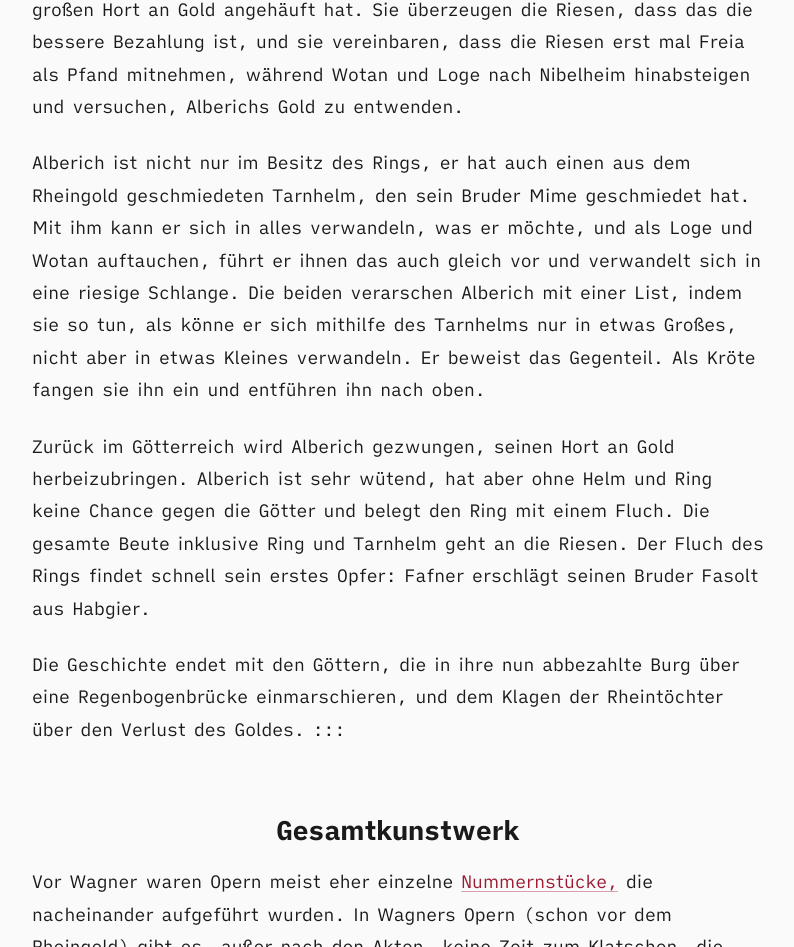
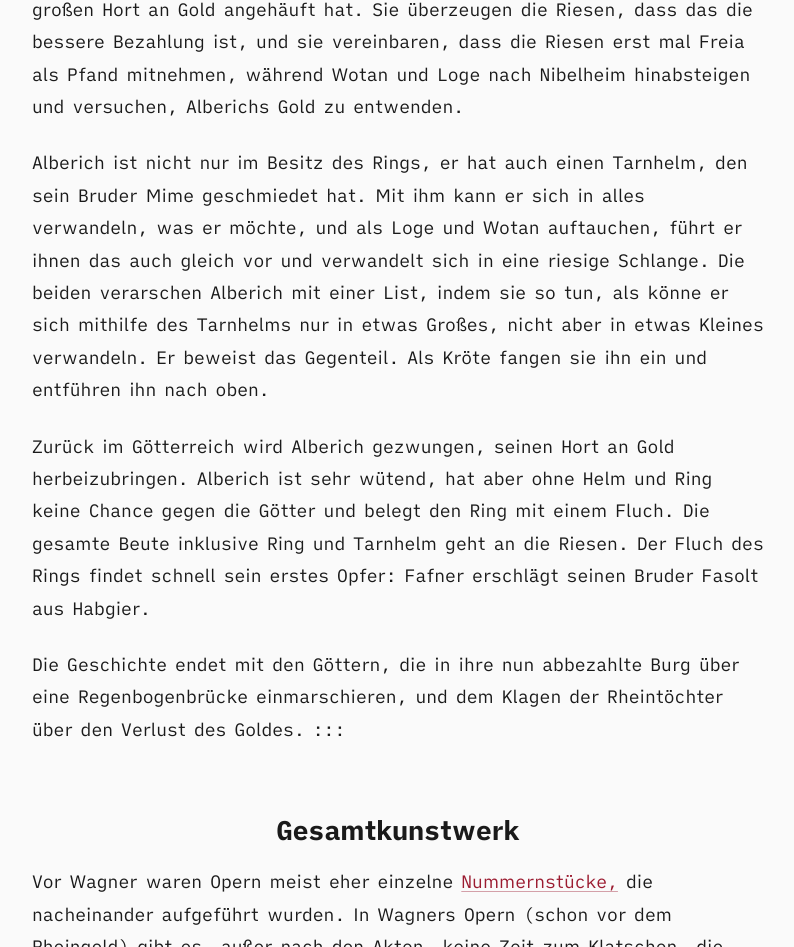
Before and after one commit to philphilphil/schoener_sterben, an Astro site: page /posts/wagner-rheingold-fantasy-blockbuster in a window 1280 px wide. Shown: the part 3411-4358 px from the top of the page, without its empty margins (242-1036 px from the left). Built offline with nearby package versions, Linux system fonts and the light colour scheme; Astro itself is replaced by a stand-in of ours.

Commit message:
fix possible mistake

```diff
--- a/src/content/posts/2026-04-13_wagner-rheingold-fantasy-blockbuster.mdx
+++ b/src/content/posts/2026-04-13_wagner-rheingold-fantasy-blockbuster.mdx
@@ -35,7 +35,6 @@ recordings:
       - name: Met on Demand
         url: "https://ondemand.metopera.org/performance/detail/53d9f72f-307e-5eec-8492-4f11feaf3f05"
 ---
-
 :::tldr
 Aus dem Rheingold wird ein Ring geschmiedet, der große Macht verleiht und mehrfach den Besitzer wechselt.
 :::
@@ -65,7 +64,7 @@ Der Nibelung Alberich stolpert zufällig über die drei Rheintöchter. Er versuc
 
 Szenenwechsel. Das Götterehepaar Wotan und Fricka ließ sich von den zwei Riesen Fasolt und Fafner eine neue Burg namens Walhall bauen. Als Bezahlung hat Wotan die Göttin Freia versprochen. Problem: Die goldenen Äpfel aus Freias Garten sorgen dafür, dass die Götter jung bleiben. Ohne Freia altern sie. Loge hatte Wotan versprochen, dass sich das schon irgendwie regeln wird, doch nun ist die Burg fertig, keine andere Bezahlmöglichkeit zugegen, und somit möchten die Riesen Freia mitnehmen, womit vor allem Fricka ein Problem hat. Loge erzählt, dass Alberich einen großen Hort an Gold angehäuft hat. Sie überzeugen die Riesen, dass das die bessere Bezahlung ist, und sie vereinbaren, dass die Riesen erst mal Freia als Pfand mitnehmen, während Wotan und Loge nach Nibelheim hinabsteigen und versuchen, Alberichs Gold zu entwenden.
 
-Alberich ist nicht nur im Besitz des Rings, er hat auch einen aus dem Rheingold geschmiedeten Tarnhelm, den sein Bruder Mime geschmiedet hat. Mit ihm kann er sich in alles verwandeln, was er möchte, und als Loge und Wotan auftauchen, führt er ihnen das auch gleich vor und verwandelt sich in eine riesige Schlange. Die beiden verarschen Alberich mit einer List, indem sie so tun, als könne er sich mithilfe des Tarnhelms nur in etwas Großes, nicht aber in etwas Kleines verwandeln. Er beweist das Gegenteil. Als Kröte fangen sie ihn ein und entführen ihn nach oben.
+Alberich ist nicht nur im Besitz des Rings, er hat auch einen Tarnhelm, den sein Bruder Mime geschmiedet hat. Mit ihm kann er sich in alles verwandeln, was er möchte, und als Loge und Wotan auftauchen, führt er ihnen das auch gleich vor und verwandelt sich in eine riesige Schlange. Die beiden verarschen Alberich mit einer List, indem sie so tun, als könne er sich mithilfe des Tarnhelms nur in etwas Großes, nicht aber in etwas Kleines verwandeln. Er beweist das Gegenteil. Als Kröte fangen sie ihn ein und entführen ihn nach oben.
 
 Zurück im Götterreich wird Alberich gezwungen, seinen Hort an Gold herbeizubringen. Alberich ist sehr wütend, hat aber ohne Helm und Ring keine Chance gegen die Götter und belegt den Ring mit einem Fluch. Die gesamte Beute inklusive Ring und Tarnhelm geht an die Riesen. Der Fluch des Rings findet schnell sein erstes Opfer: Fafner erschlägt seinen Bruder Fasolt aus Habgier.
 
```
